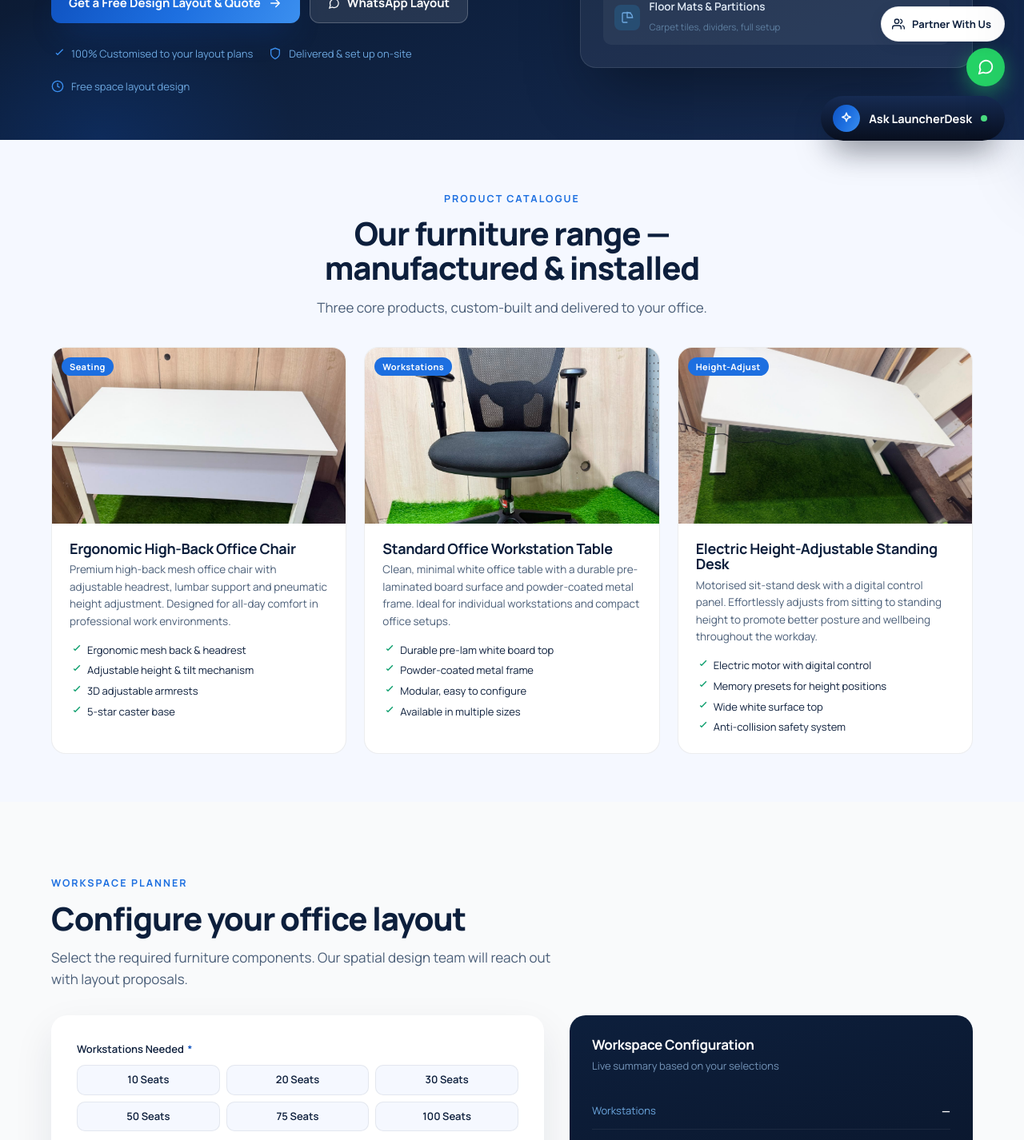
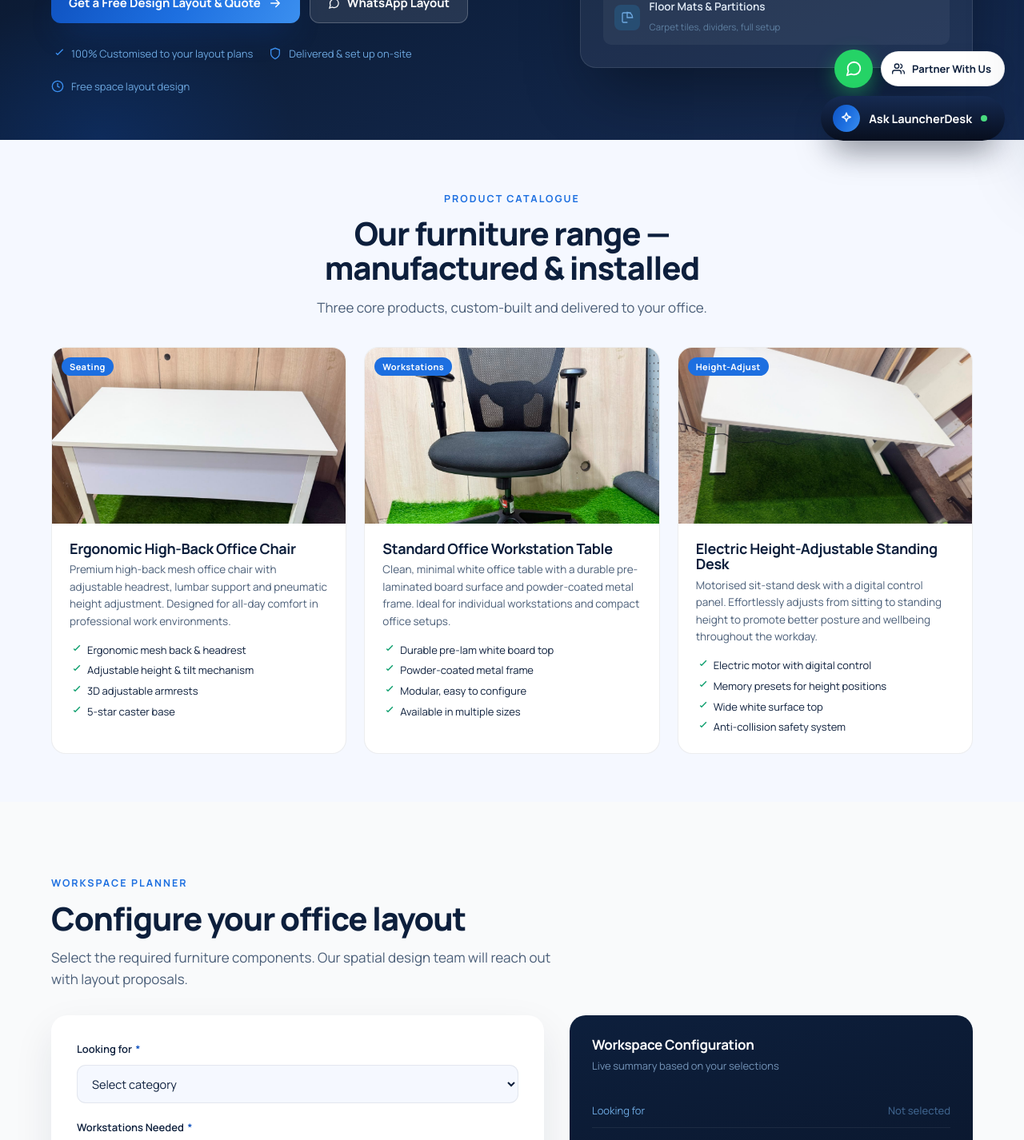
Before and after one commit to moqsoodahmed-pixel/LauncherDesk-frontend, a React (Vite) app: page /office-restore in a window 1280 px wide. Shown: the part 600-2026 px from the top of the page at 80% size. Built offline with nearby package versions, Linux system fonts and the light colour scheme.

Commit message:
update the latests content

```diff
--- a/src/assets/launcherdesk.css
+++ b/src/assets/launcherdesk.css
@@ -534,11 +534,17 @@ img{max-width:100%;display:block}
 /* ============================================================
    FLOATING AI ASSISTANT + mobile bar
    ============================================================ */
-.fab{position:fixed;right:24px;bottom:24px;z-index:80;background:linear-gradient(180deg,#162B52,#080F1E);color:#fff;border:0;border-radius:999px;height:56px;padding:0 22px 0 15px;display:flex;align-items:center;gap:11px;cursor:pointer;box-shadow:0 20px 40px -12px rgba(8,15,30,.6);font-family:var(--font);font-weight:700;font-size:14.5px;transition:transform .2s}
+/* FAB stack: fixed container bottom-right */
+.fab-stack{position:fixed;right:24px;bottom:24px;z-index:80;display:flex;flex-direction:column;align-items:flex-end;gap:10px;}
 
-/* WhatsApp FAB */
+/* Row 1: WhatsApp + Partner side by side */
+.fab-row{display:flex;align-items:center;gap:10px;}
+
+/* Main AI chat FAB */
+.fab{background:linear-gradient(180deg,#162B52,#080F1E);color:#fff;border:0;border-radius:999px;height:56px;padding:0 22px 0 15px;display:flex;align-items:center;gap:11px;cursor:pointer;box-shadow:0 20px 40px -12px rgba(8,15,30,.6);font-family:var(--font);font-weight:700;font-size:14.5px;transition:transform .2s}
+
+/* WhatsApp FAB — inline in fab-row */
 .fab-wa{
-  position:fixed;right:24px;bottom:92px;z-index:80;
   width:48px;height:48px;border-radius:50%;
   background:#25D366;color:#fff;
   display:grid;place-items:center;
@@ -548,9 +554,8 @@ img{max-width:100%;display:block}
 }
 .fab-wa:hover{transform:translateY(-3px);box-shadow:0 12px 32px rgba(37,211,102,.55)}
 
-/* Partner With Us FAB */
+/* Partner With Us FAB — inline in fab-row */
 .fab-partner{
-  position:fixed;right:24px;bottom:148px;z-index:80;
   background:#fff;color:var(--navy);border:1.5px solid var(--line);
   border-radius:999px;height:44px;padding:0 16px 0 13px;
   display:flex;align-items:center;gap:9px;
@@ -663,6 +668,7 @@ img{max-width:100%;display:block}
   .section-sm{padding:44px 0}
   .mobile-bar{display:flex;flex-direction:row;position:fixed;left:0;right:0;bottom:0;z-index:70;background:rgba(255,255,255,.97);backdrop-filter:blur(16px);-webkit-backdrop-filter:blur(16px);border-top:1px solid var(--line);padding:10px 14px;gap:8px;box-shadow:0 -2px 16px rgba(13,31,60,.08)}
   .mb-btn{flex:1;height:46px;font-size:13.5px}
+  .fab-stack{display:none}
   .fab{display:none}
   .fab-wa{display:none}
   .fab-partner{display:none}
@@ -753,8 +759,7 @@ img{max-width:100%;display:block}
   /* contact info rows */
   .contact-info .ci-row{flex-direction:column;gap:8px}
   /* fab label hide on small */
-  .fab span{display:none}
-  .fab{padding:0 14px;width:50px;border-radius:50%}
+  .fab{padding:0 18px 0 13px;}
   /* section */
   .section{padding:48px 0}
   .section-sm{padding:36px 0}
@@ -790,6 +795,7 @@ img{max-width:100%;display:block}
   /* assistant full-screen on mobile, keep edges flush */
   .assistant{left:0;right:0}
   /* fab hidden on mobile */
+  .fab-stack{display:none}
   .fab{display:none}
   .fab-wa{display:none}
   .fab-partner{display:none}
--- a/src/components/AIAssistant.jsx
+++ b/src/components/AIAssistant.jsx
@@ -193,7 +193,10 @@ export default function AIAssistant() {
 
   return (
     <>
-      {/* WhatsApp floating button */}
+      {/* FAB stack: row 1 = WhatsApp + Partner, row 2 = Ask LauncherDesk */}
+      <div className="fab-stack">
+        {/* Row 1: WhatsApp + Partner With Us side by side */}
+        <div className="fab-row">
           <a
             href="https://wa.me/918458845859"
             target="_blank"
@@ -206,8 +209,6 @@ export default function AIAssistant() {
               <path d="M21 11.5a8.38 8.38 0 0 1-.9 3.8 8.5 8.5 0 0 1-7.6 4.7 8.38 8.38 0 0 1-3.8-.9L3 21l1.9-5.7a8.38 8.38 0 0 1-.9-3.8 8.5 8.5 0 0 1 4.7-7.6 8.38 8.38 0 0 1 3.8-.9h.5a8.48 8.48 0 0 1 8 8v.5z"/>
             </svg>
           </a>
-
-      {/* Partner With Us button */}
           <a
             href="/partner-register"
             className="fab-partner"
@@ -219,8 +220,9 @@ export default function AIAssistant() {
             </svg>
             Partner With Us
           </a>
+        </div>
 
-      {/* AI Chat FAB */}
+        {/* Row 2: Ask LauncherDesk AI button */}
         <button className="fab" onClick={openAI} aria-label="Ask AI">
           <span className="d">
             <svg viewBox="0 0 24 24" fill="none" stroke="currentColor" strokeWidth="2" strokeLinecap="round" strokeLinejoin="round">
@@ -229,6 +231,7 @@ export default function AIAssistant() {
           </span>
           Ask LauncherDesk <span className="pd"></span>
         </button>
+      </div>
 
       <div className={`assistant${aiOpen ? ' open' : ''}`} id="assistant">
         <div className="as-head">
--- a/src/components/Footer.jsx
+++ b/src/components/Footer.jsx
@@ -93,7 +93,7 @@ export default function Footer() {
         {/* ── Bottom bar ── */}
         <div className="foot-bottom">
           <p style={{fontSize:11.5,color:'#3d618a',lineHeight:1.7,maxWidth:760,margin:0}}>
-            LauncherDesk is a business services facilitation platform operated by DutyLaunch Solutions Private Limited. Services may involve licensed professionals, statutory filings or government approvals. Timelines and outcomes may vary. LauncherDesk does not act as a regulatory authority and does not guarantee registrations or approvals.
+            LauncherDesk is operated by DutyLaunch Solutions Pvt. Ltd. Services may involve licensed professionals, statutory filings, or government approvals. Timelines and outcomes may vary. LauncherDesk is not a regulatory authority and does not guarantee approvals or registrations.
           </p>
           <div style={{display:'flex',justifyContent:'space-between',width:'100%',flexWrap:'wrap',gap:12,alignItems:'center',marginTop:16}}>
             <span style={{fontSize:12,color:'#3d618a'}}>© {year} LauncherDesk · DutyLaunch Solutions Private Limited · All rights reserved.</span>
--- a/src/pages/estamp/EStampPage.jsx
+++ b/src/pages/estamp/EStampPage.jsx
@@ -202,8 +202,8 @@ export default function EStampPage() {
             Official E-Stamp Service
           </div>
           <h1>
-            Legal documents.<br/>
-            <span>Stamped in hours.</span>
+            We help you to get<br/>
+            <span>pan India E-stamps</span>
           </h1>
           <p>Get legally valid e-stamped documents for property, business and personal needs — handled end to end by LauncherDesk. No government portal visits required.</p>
           <div className="es-hero-cta">
--- a/src/pages/office-restore/OfficeRestorePage.jsx
+++ b/src/pages/office-restore/OfficeRestorePage.jsx
@@ -176,18 +176,19 @@ function FaqItem({ q, a }) {
 }
 
 export default function OfficeRestorePage() {
-  const [ws,        setWs]        = useState(null)
-  const [ch,        setCh]        = useState(null)
-  const [state,     setState]     = useState('')
-  const [timeline,  setTimeline]  = useState(null)
-  const [extras,    setExtras]    = useState([])
-  const [name,      setName]      = useState('')
-  const [email,     setEmail]     = useState('')
-  const [mobile,    setMobile]    = useState('')
-  const [company,   setCompany]   = useState('')
-  const [waConsent, setWaConsent] = useState(true)
-  const [submitted, setSubmitted] = useState(false)
-  const [error,     setError]     = useState('')
+  const [ws,          setWs]          = useState(null)
+  const [ch,          setCh]          = useState(null)
+  const [state,       setState]       = useState('')
+  const [timeline,    setTimeline]    = useState(null)
+  const [extras,      setExtras]      = useState([])
+  const [lookingFor,  setLookingFor]  = useState('')
+  const [name,        setName]        = useState('')
+  const [email,       setEmail]       = useState('')
+  const [mobile,      setMobile]      = useState('')
+  const [company,     setCompany]     = useState('')
+  const [waConsent,   setWaConsent]   = useState(true)
+  const [submitted,   setSubmitted]   = useState(false)
+  const [error,       setError]       = useState('')
 
   useEffect(() => { document.title = 'Office Setup — Furniture & Workspace Solutions · LauncherDesk' }, [])
 
@@ -204,7 +205,7 @@ export default function OfficeRestorePage() {
     if (!email.trim()) return setError('Please enter your corporate email.')
     if (!mobile.trim())return setError('Please enter your mobile number.')
     setError('')
-    console.log('Office Restore Lead:', { ws, ch, state, timeline, extras, name, email, mobile, company, waConsent })
+    console.log('Office Restore Lead:', { lookingFor, ws, ch, state, timeline, extras, name, email, mobile, company, waConsent })
     setSubmitted(true)
   }
 
@@ -327,6 +328,15 @@ export default function OfficeRestorePage() {
               ) : (
                 <>
                   <div className="or-field">
+                    <label>Looking for <span className="req">*</span></label>
+                    <select className="or-input" value={lookingFor} onChange={e => setLookingFor(e.target.value)}>
+                      <option value="">Select category</option>
+                      <option value="Office Furniture & Interior">Office Furniture &amp; Interior</option>
+                      <option value="Co-working Space">Co-working Space</option>
+                      <option value="Individual Office">Individual Office</option>
+                    </select>
+                  </div>
+                  <div className="or-field">
                     <label>Workstations Needed <span className="req">*</span></label>
                     <div className="or-select-grid">
                       {WS_OPTS.map(v => <SelBtn key={v} value={v} selected={ws === v} onClick={setWs}>{v} Seats</SelBtn>)}
@@ -386,6 +396,7 @@ export default function OfficeRestorePage() {
             <div className="or-summary">
               <h4>Workspace Configuration</h4>
               <div className="sub">Live summary based on your selections</div>
+              <div className="or-sum-row"><span className="k">Looking for</span><span className={`v${lookingFor ? '' : ' dim'}`}>{lookingFor || 'Not selected'}</span></div>
               <div className="or-sum-row"><span className="k">Workstations</span><span className="v">{ws ? `${ws} Seats` : '—'}</span></div>
               <div className="or-sum-row"><span className="k">Ergonomic Chairs</span><span className="v">{ch ? `${ch} Chairs` : '—'}</span></div>
               <div className="or-sum-row"><span className="k">Other Elements</span><span className="v">{extras.length ? extras.join(', ') : 'None selected'}</span></div>
```
Also changed, not shown: src/pages/virtual-office/VirtualOfficePage.jsx (+10 -2 lines). Lines whose indentation alone changed are shown as unchanged.
